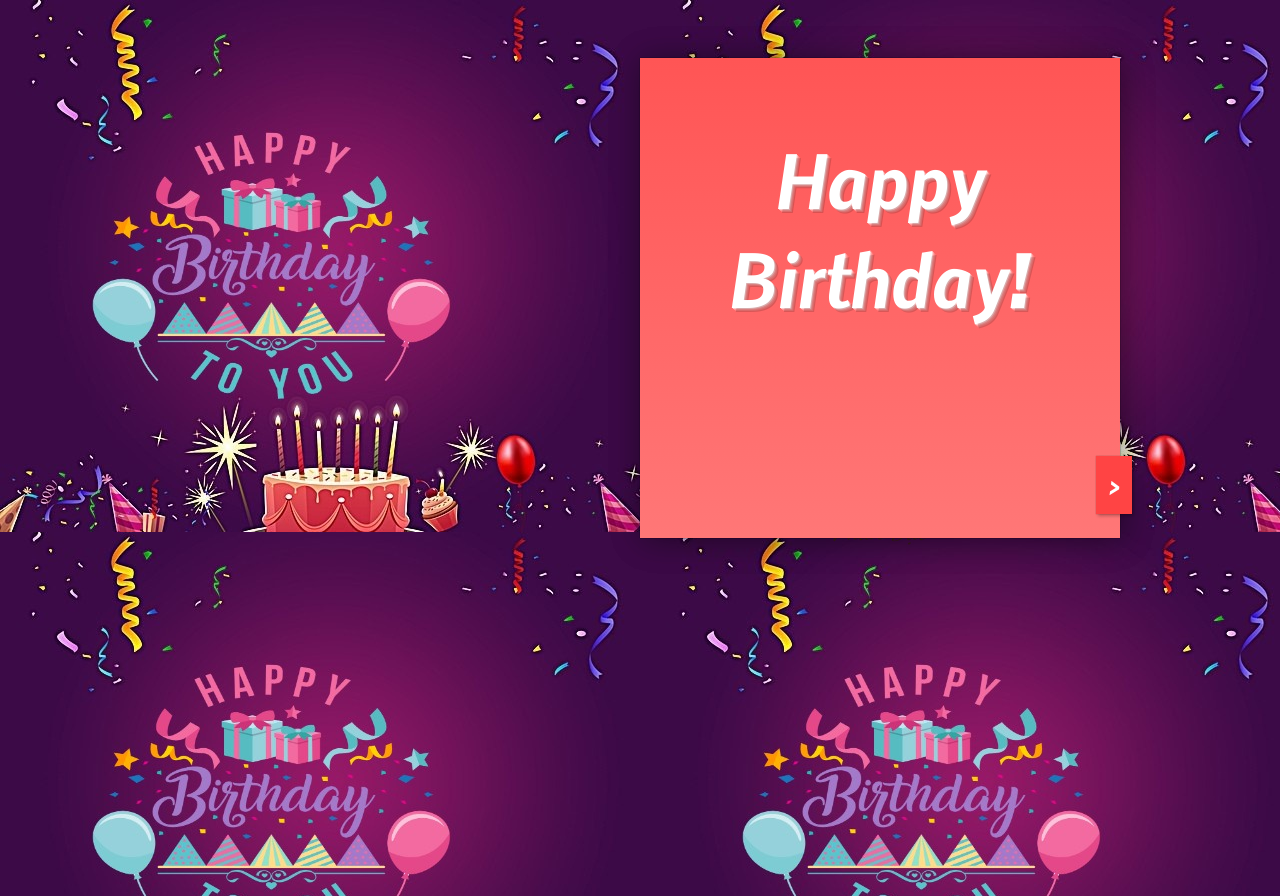
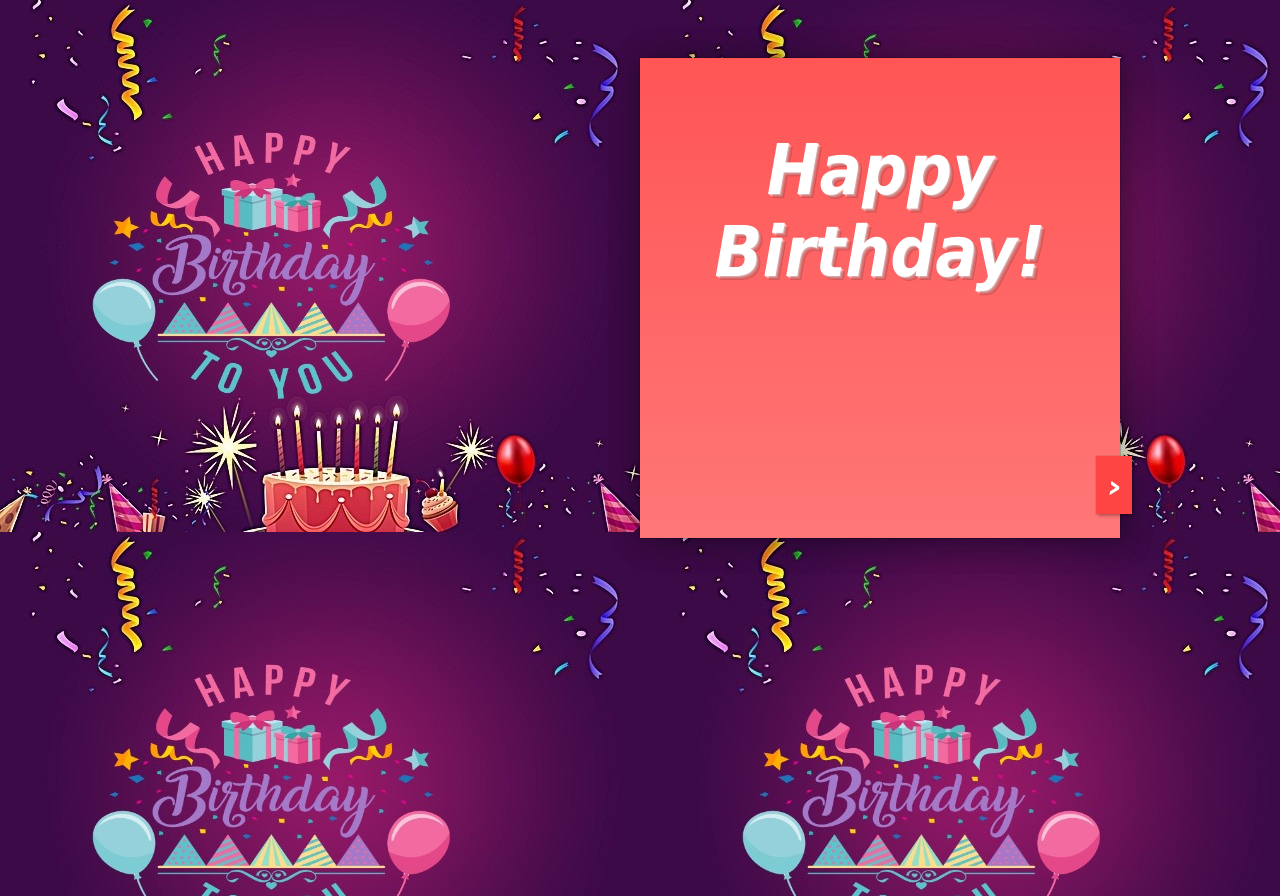
Before and after one commit to Panbap/nhungnhung, a plain HTML site: page Birthday.html in a window 1280 px wide. Drawn offline with Linux system fonts and the light colour scheme.

Commit message:
Birthday.html

```diff
--- a/Birthday.html
+++ b/Birthday.html
@@ -58,7 +58,7 @@ body {
 
 #card h1 {
     text-align: center;
-    font-family: 'Nobile', sans-serif;
+    font-family: 'Tahoma', sans-serif;
     font-style: italic;
     font-size: 70px;
     text-shadow:
@@ -71,7 +71,7 @@ body {
 #card-inside {
     font-size: 1.1em;
     line-height: 1.4;
-    font-family: 'Nobile';
+    font-family: 'Tahoma';
     color: #331717;
     font-style: italic;
 }
@@ -193,11 +193,10 @@ footer {
   <div id="card">
     <div id="card-inside">
       <div class="wrap">
-       <p>Chào bạn,</p>
+       <p>Chào Cô,</p>
       <p>Chúc mừng sinh nhật Cô nhé! Dù chúng ta là bạn bè, nhưng con luôn dành những lời chúc tốt đẹp nhất cho Cô trong ngày đặc biệt này. Mong rằng Cô sẽ có một ngày sinh nhật thật ý nghĩa và đầy niềm vui. Hãy luôn bên cạnh những người thân yêu và tiếp tục tỏa sáng như những gì Cô đã làm.</p>
-      <p>Con sẽ luôn ở bên Cô, bất cứ khi nào Cô cần đến.</p>
-      <p>Luôn luôn.</p>
-      <p>Hãy tận hưởng ngày của Cô. Hãy luôn vui vẻ và hạnh phúc. Hãy luôn mỉm cười :)</p>
+
+      <p>Hãy tận hưởng ngày của Cô. Hãy luôn vui vẻ và hạnh phúc. Luôn luôn mỉm cười :)</p>
 
         <center><h4>from</h4></center>
         <p class="signed">Phan Đạt</p>
```
